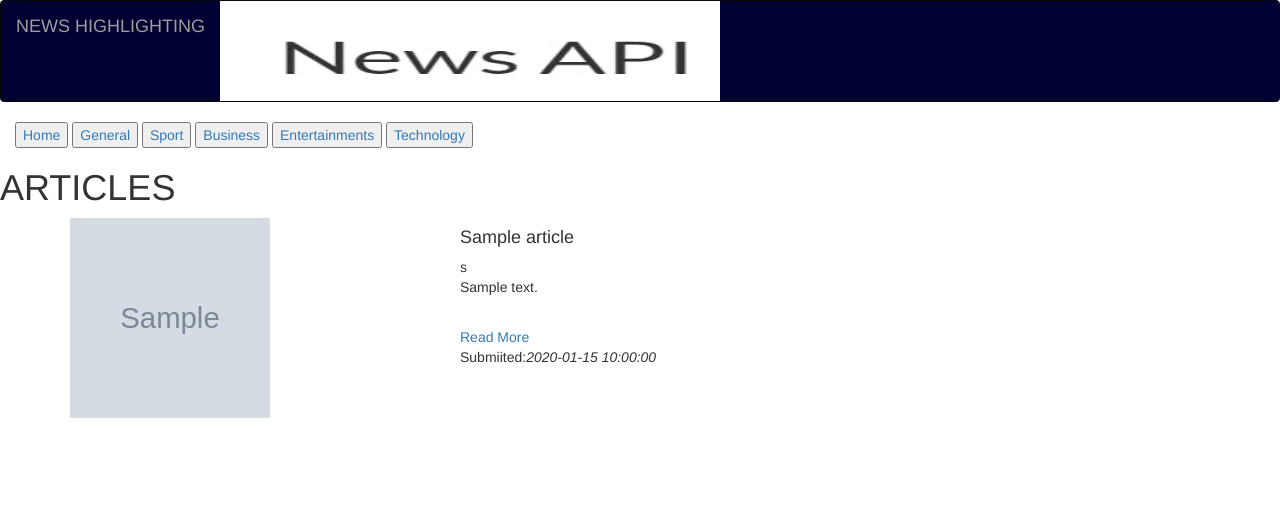
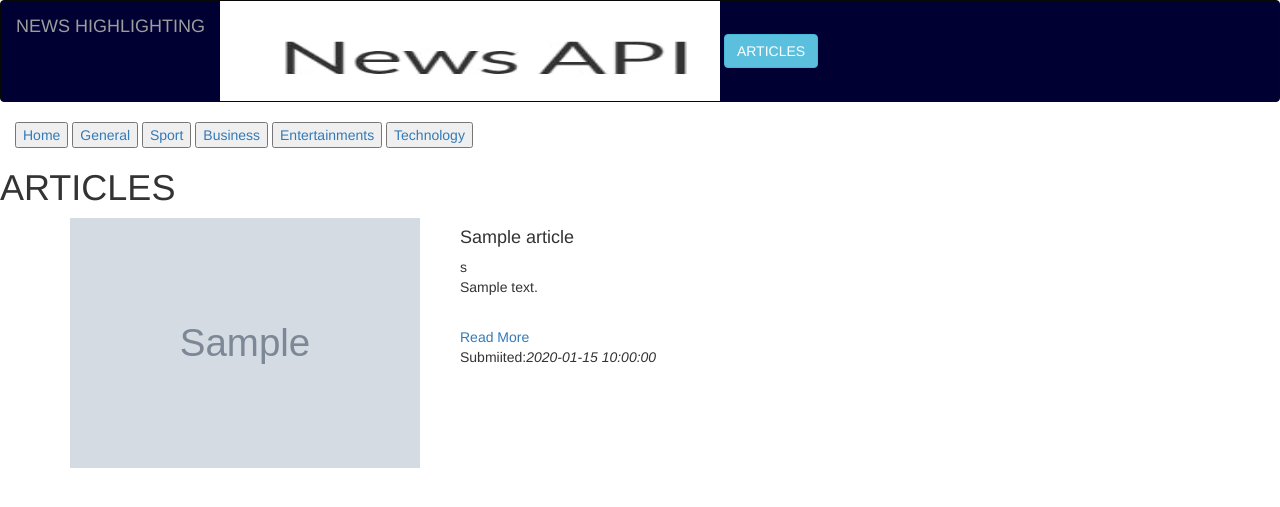
Before and after one commit to HannahChege/News_Highlighting, a Flask app: template app/templates/article.html in a window 1280 px wide. Shown: the top 507 px of the page. Run offline with Flask 2, Linux system fonts and the light colour scheme; the template is opened without the code that fills it: most values are stand-ins (such as "Sample title", 1, 10 or a date in 2020); grey boxes marked "Sample" are stand-in pictures; some libraries are stand-ins or nearby versions.

Commit message:
deployment to heroku

```diff
--- a/app/templates/article.html
+++ b/app/templates/article.html
@@ -7,7 +7,7 @@
 <div class="row">
     {% for article in art %}
     <div class="col-md-4 col-lg-4 col-xs-4 col-sm-4">
-        <img src="{{article.urlToImage}}" alt="news pic" style="height: 200px; width: 200px;">
+        <img src="{{article.urlToImage}}" alt="news pic" style="height: 250px; width: 350px;">
     </div>
     <div class="col -md-8 col-lg-8 col-xs-8 col-sm-8">
         <h4>{{article.title}}</h4>s
--- a/app/templates/navbar.html
+++ b/app/templates/navbar.html
@@ -4,6 +4,8 @@
                 <img src="/static/download.png" alt="image" style="width:500px;height:100px;">
 
                 <a class="navbar-brand" href="/"  > NEWS HIGHLIGHTING </a>
+                <a href="/articles"> <button class="btn btn-info">ARTICLES</button> </a>
+
             </div>
             </div>
             </div>
--- a/manage.py
+++ b/manage.py
@@ -4,6 +4,7 @@ from flask_script import Manager,Server
 # Creating app instance
 app = create_app('development')
 
+
 manager = Manager(app)
 manager.add_command('server',Server)
 
```
